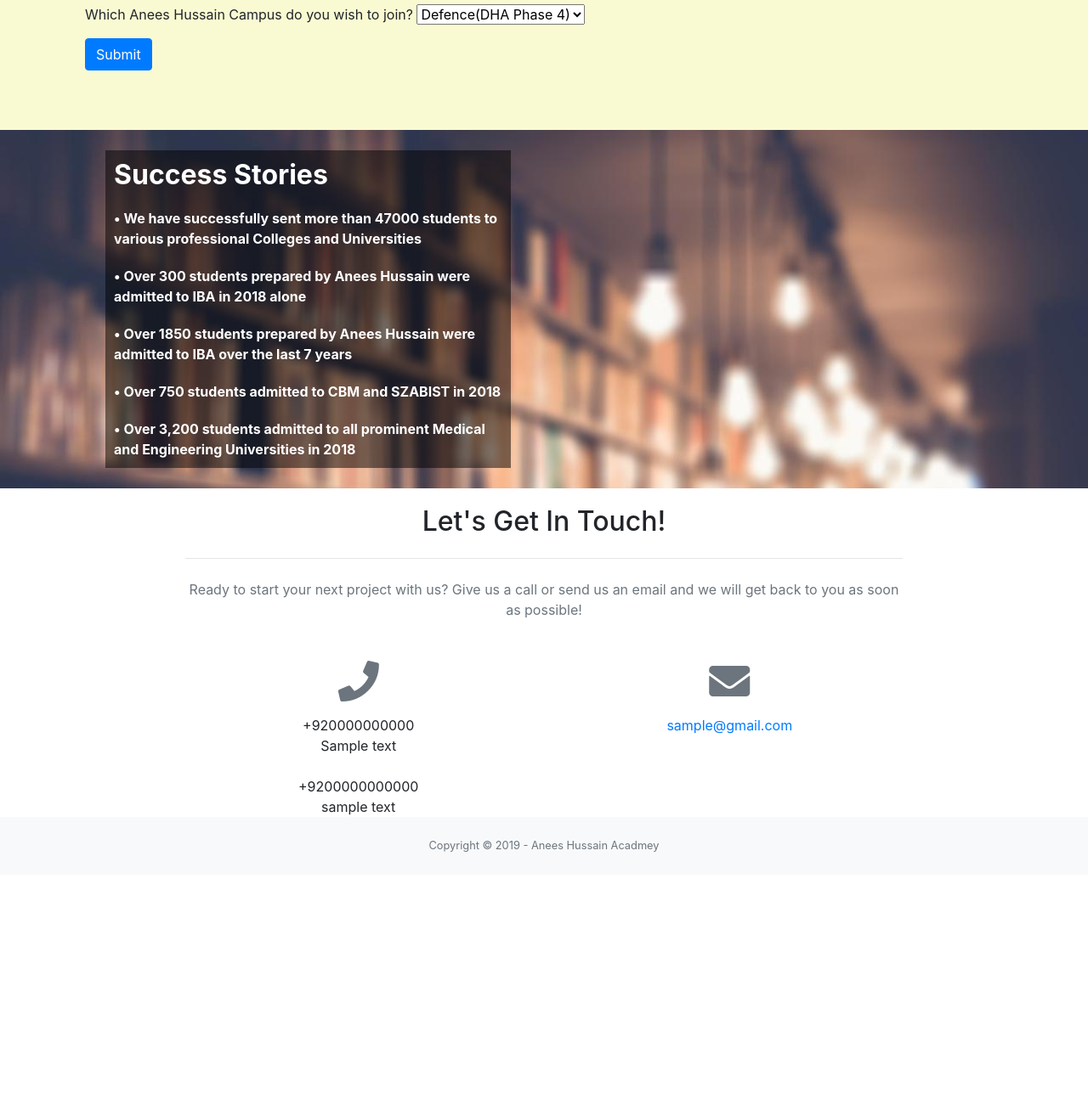
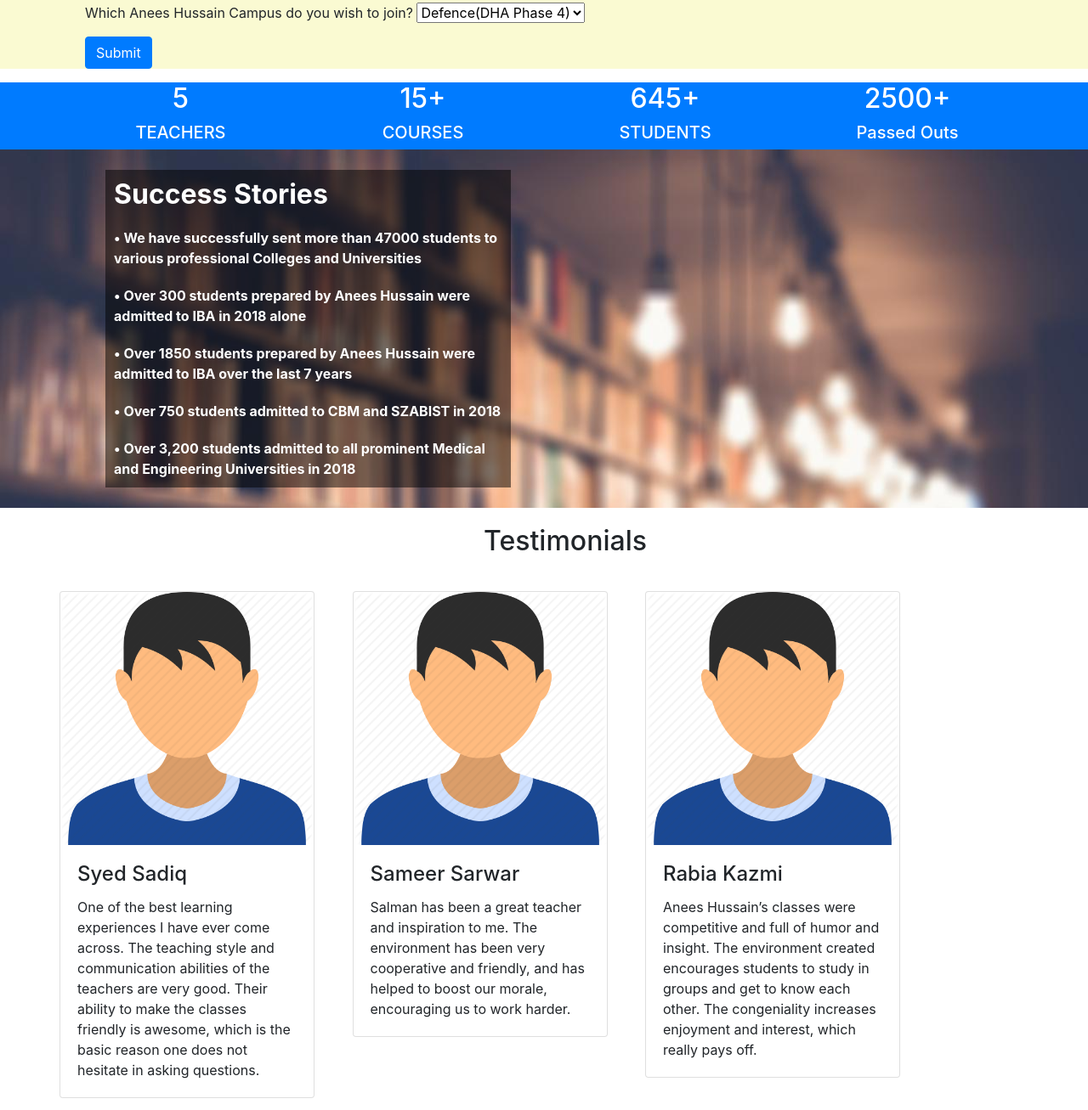
Before and after one commit to mohsinrazaq/anesshussain-institue, a website with bundled scripts: page index.html in a window 1280 px wide. Shown: the part 413-1720 px from the top of the page at 85% size. Before the commit the page ends 1443 px from the top, so only its background shows below. Built offline with nearby package versions, Linux system fonts and the light colour scheme.

Commit message:
added testimonials

```diff
--- a/index.html
+++ b/index.html
@@ -37,15 +37,15 @@
           <a class="nav-link" href="#">About</a>
         </li>
         <li class="nav-item">
-          <a class="nav-link" href="#">Results</a>
+          <a class="nav-link" href="#testimonials">Testimonials</a>
         </li>
         <li class="nav-item">
-            <a class="nav-link" href="#">Contact</a>
+            <a class="nav-link" href="#contact">Contact</a>
           </li>
       </ul>
     </div>
   </nav>
-  <!-- navbar end -->
+  <!-- navigation end -->
 
   <!-- form -->
   <div class="form-container">
@@ -116,7 +116,44 @@
       </form>
     </div>
   </div>
-    <!-- form end -->
+  <!-- form end -->
+
+  <!-- funfacts -->
+  <section class="section-sm bg-primary">
+    <div class="container">
+      <div class="row">
+        <!-- funfacts item -->
+        <div class="col-md-3 col-sm-6 mb-4 mb-md-0">
+          <div class="text-center">
+            <h2 class="count text-white" data-count="60">5</h2>
+            <h5 class="text-white">TEACHERS</h5>
+          </div>
+        </div>
+        <!-- funfacts item -->
+        <div class="col-md-3 col-sm-6 mb-4 mb-md-0">
+          <div class="text-center">
+            <h2 class="count text-white" data-count="50">15+</h2>
+            <h5 class="text-white">COURSES</h5>
+          </div>
+        </div>
+        <!-- funfacts item -->
+        <div class="col-md-3 col-sm-6 mb-4 mb-md-0">
+          <div class="text-center">
+            <h2 class="count text-white" data-count="1000">645+</h2>
+            <h5 class="text-white">STUDENTS</h5>
+          </div>
+        </div>
+        <!-- funfacts item -->
+        <div class="col-md-3 col-sm-6 mb-4 mb-md-0">
+          <div class="text-center">
+            <h2 class="count text-white" data-count="3737">2500+</h2>
+            <h5 class="text-white"> Passed Outs</h5>
+          </div>
+        </div>
+      </div>
+    </div>
+    </section>
+  <!-- /funfacts -->
 
     <!-- success stories section -->
     <section class="section-bg-cover" >
@@ -135,6 +172,46 @@
     </section>
     <!-- success stories section end -->
 
+    <!-- testimonials section -->
+    <section class="testimonials" id="testimonials">
+        <div class="testimonials-container">
+            <h2>Testimonials</h2>
+
+            <div class="card">
+              <img class="card-img-top" src="img/boy1.png" alt="Card image" style="width:100%">
+              <div class="card-body">
+                <h4 class="card-title">Syed Sadiq</h4>
+                <p class="card-text">One of the best learning experiences I have ever come across. The teaching style and communication abilities of the teachers are very good. Their ability to make the classes friendly is awesome, which is the basic reason one does not hesitate in asking questions.</p>
+              </div>
+            </div>
+
+            <div class="card">
+                <img class="card-img-top" src="img/boy1.png" alt="Card image" style="width:100%">
+                <div class="card-body">
+                  <h4 class="card-title">Sameer Sarwar</h4>
+                  <p class="card-text">Salman has been a great teacher and inspiration to me. The environment has been very cooperative and friendly, and has helped to boost our morale, encouraging us to work harder. </p>
+                </div>
+            </div>
+
+            <div class="card">
+                <img class="card-img-top" src="img/boy1.png" alt="Card image" style="width:100%">
+                <div class="card-body">
+                  <h4 class="card-title">Rabia Kazmi</h4>
+                  <p class="card-text">Anees Hussain’s classes were competitive and full of humor and insight. The environment created encourages students to study in groups and get to know each other. The congeniality increases enjoyment and interest, which really pays off. </p>
+                </div>
+              </div>
+
+              <div class="card">
+                  <img class="card-img-top" src="img/boy1.png" alt="Card image" style="width:100%">
+                  <div class="card-body">
+                    <h4 class="card-title">Rohit Luhana</h4>
+                    <p class="card-text">It was a great experience in terms of studying and learning new things with new techniques. The thing I loved about this institution that they work really hard for students and even give individual attention after the class.</p>
+                  </div>
+                </div>
+
+          </div>
+    </section>
+    <!-- testimonials section end -->
 
   <!-- Contact Section -->
   <section class="page-section" id="contact">
--- a/scss/_reg-form.scss
+++ b/scss/_reg-form.scss
@@ -1,5 +1,5 @@
 .form-container{
-    height: 500px;
+    height: auto;
     background-color: lightgoldenrodyellow;
     // background-image: url("/img/form-background.jpg");
 
--- /dev/null
+++ b/scss/_testimonials.scss
@@ -0,0 +1,23 @@
+.testimonials{
+
+}
+
+
+.testimonials-container{
+
+    margin-left: 50px;
+
+    .card{
+        display: inline-flex;
+        width: 300px;
+        margin: 20px;
+    }
+
+
+    h2{
+        padding: 10px;
+        margin: 10px;
+
+        text-align: center;
+    }
+}
--- a/scss/style.scss
+++ b/scss/style.scss
@@ -11,3 +11,4 @@
 @import "./success.scss";
 @import "./reg-form.scss";
 @import "./contact.scss";
+@import "./testimonials.scss";
```
Also changed, not shown: css/style.css, css/style.min.css, img/boy1.png (added).
